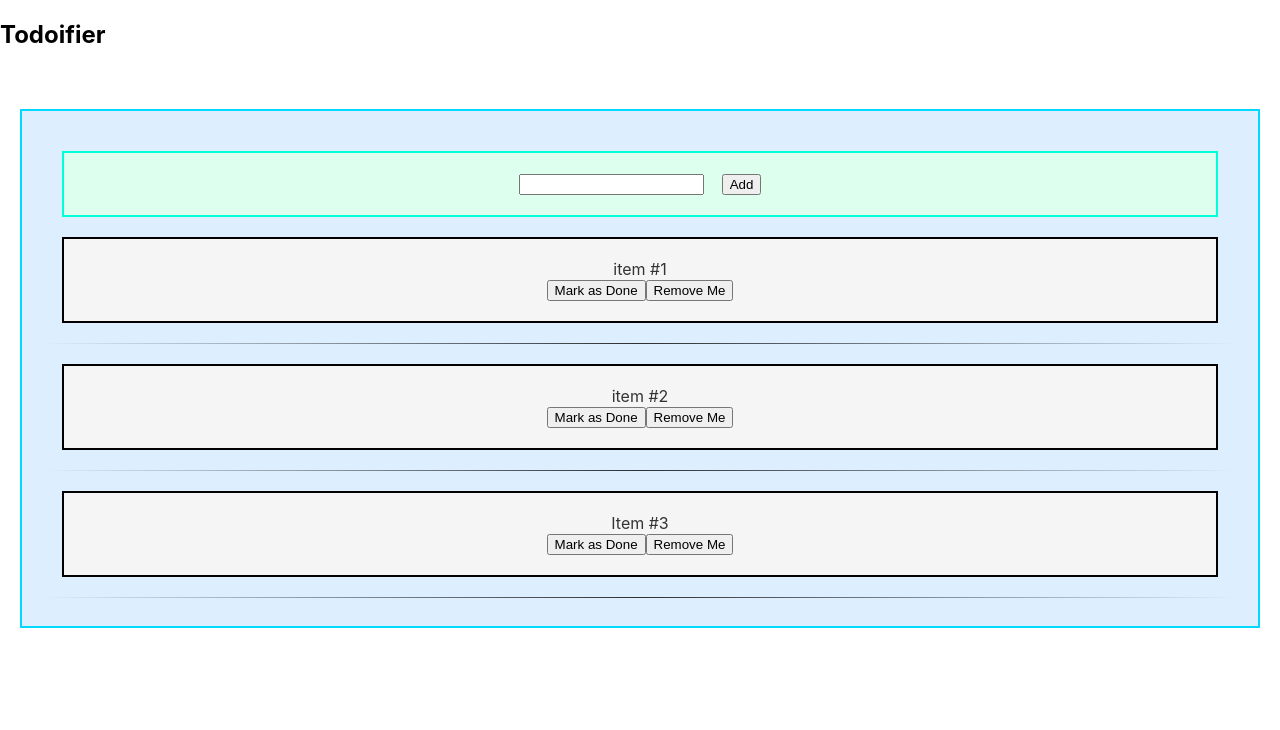
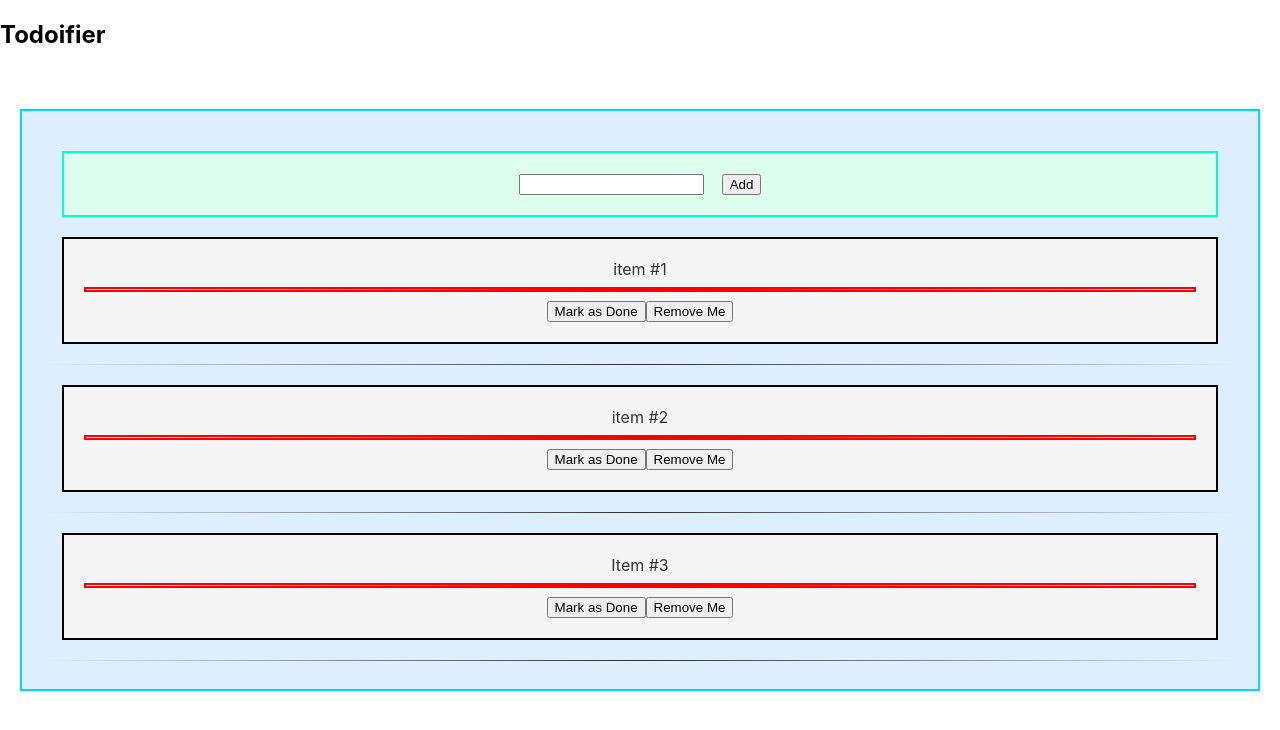
Before and after one commit to anshulrts/react-packet, a React (Create React App) app: page / in a window 1280 px wide. Shown: the top 730 px of the page. Built offline with nearby package versions, Linux system fonts and the light colour scheme.

Commit message:
CSS Modules - Adding first module

```diff
--- a/src/Todo/Todo.js
+++ b/src/Todo/Todo.js
@@ -1,5 +1,5 @@
 import React, { Component } from 'react';
-import './Todo.css';
+import styles from  './Todo.module.css';
 
 class Todo extends Component {
 
@@ -19,9 +19,9 @@
     }
 
     cssClasses() {
-        let classes = ['Todo'];
+        let classes = [styles.todo];
         if(this.state.done) {
-            classes = [...classes, 'Done'];
+            classes = [...classes, styles.done];
         }
         return classes.join(' ');
     }
@@ -35,6 +35,7 @@
             <div className={this.cssClasses()}>
                 { this.state.description }
             <br />
+            <hr className={styles.redDivider} />
             <button className="MarkDone" onClick={this.markAsDone}>Mark as Done</button>
             <button className="RemoveTodo" onClick={this.removeTodo}>Remove Me</button>
             </div>
--- /dev/null
+++ b/src/Todo/Todo.module.css
@@ -0,0 +1,16 @@
+.todo {
+    border: 2px solid black;
+    text-align: center;
+    background: #f5f5f5;
+    color: #333333;
+    margin: 20px;
+    padding: 20px;
+}
+
+.done {
+    background: #f58888;
+  }
+
+  .redDivider {
+    border: 2px solid red;
+  }
```
